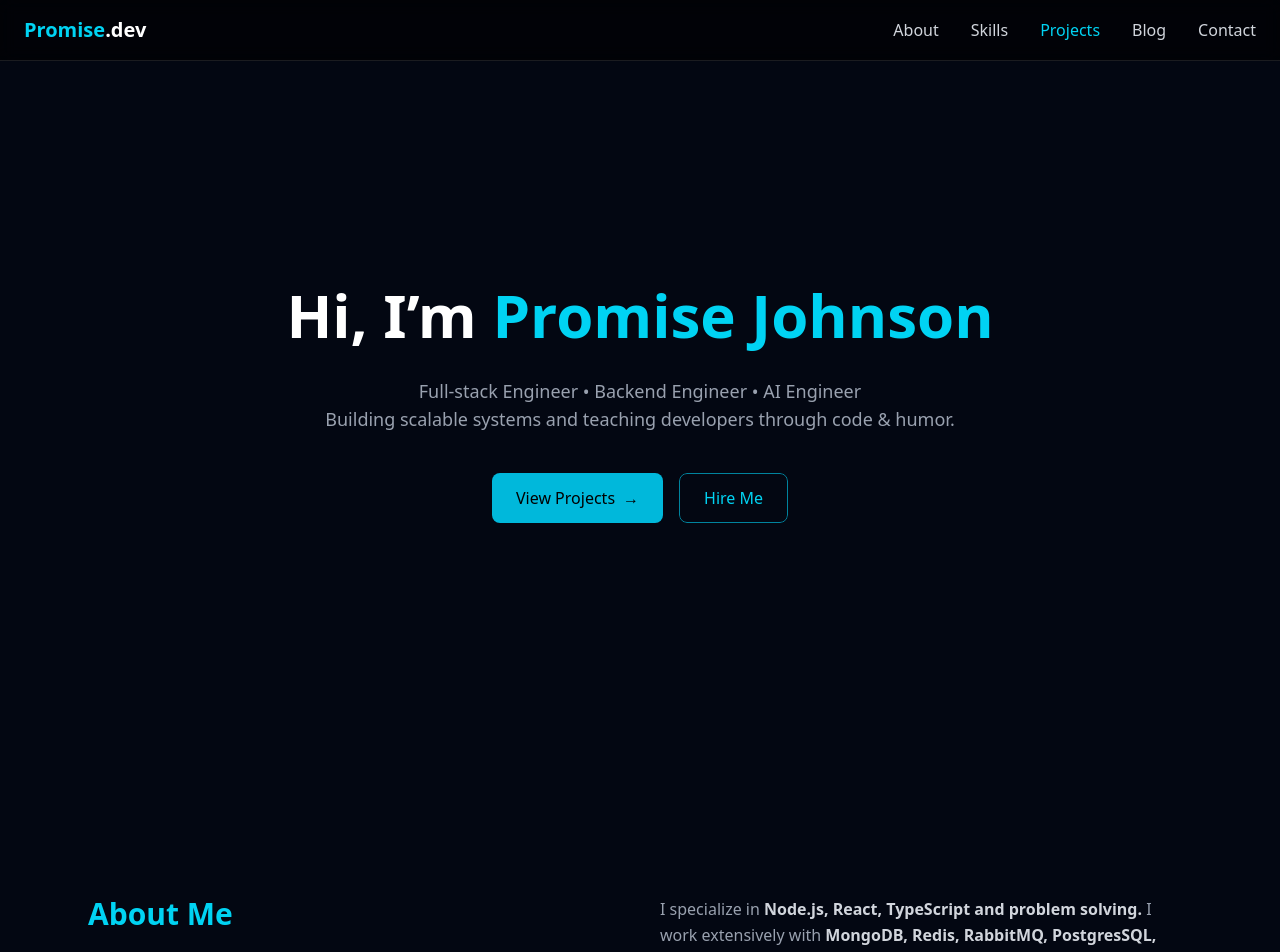
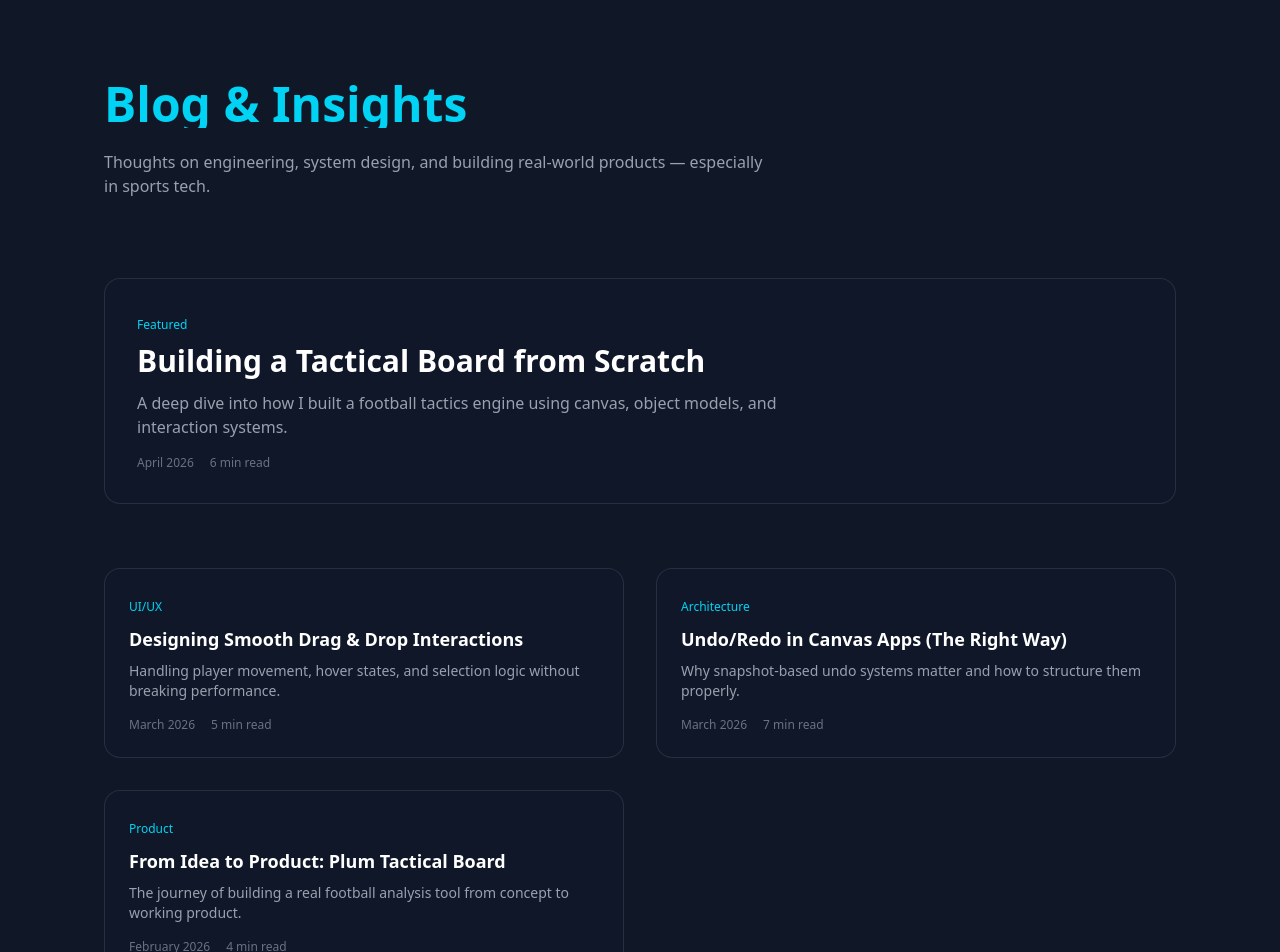
Before and after one commit to promise-J/vite-portfolio, a React (Vite) app: page /blog in a window 1280 px wide. Shown: the top 952 px of the page. Built offline with nearby package versions, Linux system fonts and the light colour scheme.

Commit message:
update on the experience section

```diff
--- a/src/App.jsx
+++ b/src/App.jsx
@@ -1,23 +1,19 @@
-import Navbar from "./components/Navbar";
-import Hero from "./components/Hero";
-import About from "./components/About";
-import Skills from "./components/Skills";
-import Projects from "./components/Projects";
-import Experience from "./components/Experience";
-import Content from "./components/Content";
-import Contact from "./components/Contact";
+import { BrowserRouter as Router, Routes, Route } from "react-router-dom";
+import Home from "./pages/Home"; // your landing page
+import Blog from "./pages/Blog";
 
-export default function App() {
+function App() {
   return (
-    <div className="bg-gray-950 text-white min-h-screen">
-      <Navbar />
-      <Hero />
-      <About />
-      <Skills />
-      <Projects />
-      <Experience />
-      <Content />
-      <Contact />
-    </div>
+    <Router>
+      <Routes>
+        {/* Landing page */}
+        <Route path="/" element={<Home />} />
+
+        {/* Main app */}
+        <Route path="/blog" element={<Blog />} />
+      </Routes>
+    </Router>
   );
 }
+
+export default App;
--- a/src/components/Experience.jsx
+++ b/src/components/Experience.jsx
@@ -108,7 +108,7 @@ export default function Experience() {
         <div className="relative border-l border-white/10 space-y-10">
           {experiences.map((exp, index) => (
             <div key={index} className="relative pl-6 md:pl-10 group">
-              <span className="absolute -left-[7px] top-2 h-3 w-3 rounded-full bg-cyan-400 shadow-[0_0_0_6px_rgba(34,211,238,0.15)] group-hover:scale-125 transition" />
+              <span className="absolute -left-1.75 top-2 h-3 w-3 rounded-full bg-cyan-400 shadow-[0_0_0_6px_rgba(34,211,238,0.15)] group-hover:scale-125 transition" />
 
               <div className="rounded-2xl border border-white/10 bg-gray-900/70 p-6 md:p-8 hover:-translate-y-1 hover:shadow-lg transition duration-300">
                 <div className="flex flex-col md:flex-row md:items-center md:justify-between gap-2">
--- /dev/null
+++ b/src/pages/Blog.jsx
@@ -0,0 +1,124 @@
+const posts = [
+    {
+      title: "Building a Tactical Board from Scratch",
+      excerpt:
+        "A deep dive into how I built a football tactics engine using canvas, object models, and interaction systems.",
+      date: "April 2026",
+      readTime: "6 min read",
+      tag: "Engineering",
+    },
+    {
+      title: "Designing Smooth Drag & Drop Interactions",
+      excerpt:
+        "Handling player movement, hover states, and selection logic without breaking performance.",
+      date: "March 2026",
+      readTime: "5 min read",
+      tag: "UI/UX",
+    },
+    {
+      title: "Undo/Redo in Canvas Apps (The Right Way)",
+      excerpt:
+        "Why snapshot-based undo systems matter and how to structure them properly.",
+      date: "March 2026",
+      readTime: "7 min read",
+      tag: "Architecture",
+    },
+    {
+      title: "From Idea to Product: Plum Tactical Board",
+      excerpt:
+        "The journey of building a real football analysis tool from concept to working product.",
+      date: "February 2026",
+      readTime: "4 min read",
+      tag: "Product",
+    },
+  ];
+
+  export default function Blog() {
+    return (
+      <div className="min-h-screen bg-gray-900 text-white">
+        {/* HERO */}
+        <section className="px-6 md:px-10 py-20 max-w-6xl mx-auto">
+          <h1 className="text-4xl md:text-5xl font-bold text-cyan-400 gold-shimmer">
+            Blog & Insights
+          </h1>
+          <p className="mt-4 text-gray-400 max-w-2xl">
+            Thoughts on engineering, system design, and building real-world
+            products — especially in sports tech.
+          </p>
+        </section>
+
+        {/* FEATURED POST */}
+        <section className="px-6 md:px-10 max-w-6xl mx-auto mb-16">
+          <div className="group relative rounded-2xl border border-white/10 bg-gray-900/70 p-8 overflow-hidden transition hover:-translate-y-1 hover:shadow-[0_20px_40px_rgba(34,211,238,0.08)]">
+
+            {/* Glow */}
+            <div className="absolute inset-0 opacity-0 group-hover:opacity-100 bg-linear-to-br from-cyan-500/10 to-transparent transition" />
+
+            <span className="text-xs text-cyan-400">Featured</span>
+
+            <h2 className="mt-2 text-2xl md:text-3xl font-semibold">
+              {posts[0].title}
+            </h2>
+
+            <p className="mt-3 text-gray-400 max-w-2xl">
+              {posts[0].excerpt}
+            </p>
+
+            <div className="mt-4 text-xs text-gray-500 flex gap-4">
+              <span>{posts[0].date}</span>
+              <span>{posts[0].readTime}</span>
+            </div>
+          </div>
+        </section>
+
+        {/* BLOG GRID */}
+        <section className="px-6 md:px-10 max-w-6xl mx-auto pb-20">
+          <div className="grid md:grid-cols-2 gap-8">
+            {posts.slice(1).map((post, i) => (
+              <div
+                key={i}
+                className="
+                  group relative rounded-2xl border border-white/10
+                  bg-gray-900/70 p-6 overflow-hidden
+                  transition duration-300
+                  hover:-translate-y-1 hover:border-cyan-500/30
+                  hover:shadow-[0_20px_40px_rgba(34,211,238,0.08)]
+                "
+              >
+                {/* Hover glow */}
+                <div className="absolute inset-0 opacity-0 group-hover:opacity-100 bg-linear-to-br from-cyan-500/10 to-transparent transition" />
+
+                {/* Tag */}
+                <span className="text-xs text-cyan-400">
+                  {post.tag}
+                </span>
+
+                <h3 className="mt-2 text-lg font-semibold text-white group-hover:text-cyan-400 transition">
+                  {post.title}
+                </h3>
+
+                <p className="mt-2 text-sm text-gray-400">
+                  {post.excerpt}
+                </p>
+
+                <div className="mt-4 text-xs text-gray-500 flex gap-4">
+                  <span>{post.date}</span>
+                  <span>{post.readTime}</span>
+                </div>
+              </div>
+            ))}
+          </div>
+        </section>
+
+        {/* CTA */}
+        <section className="px-6 md:px-10 py-16 border-t border-white/10 text-center">
+          <h3 className="text-2xl font-semibold">
+            More insights coming soon
+          </h3>
+          <p className="mt-2 text-gray-400">
+            Follow along as I document building real systems and products.
+          </p>
+        </section>
+      </div>
+    );
+  }
--- /dev/null
+++ b/src/pages/Home.jsx
@@ -0,0 +1,24 @@
+import React from "react";
+import Navbar from "../components/Navbar";
+import Hero from "../components/Hero";
+import About from "../components/About";
+import Skills from "../components/Skills";
+import Projects from "../components/Projects";
+import Experience from "../components/Experience";
+import Contact from "../components/Contact";
+
+const Home = () => {
+  return (
+    <div className="bg-gray-950 text-white min-h-screen">
+      <Navbar />
+      <Hero />
+      <About />
+      <Skills />
+      <Projects />
+      <Experience />
+      <Contact />
+    </div>
+  );
+};
+
+export default Home;
```
